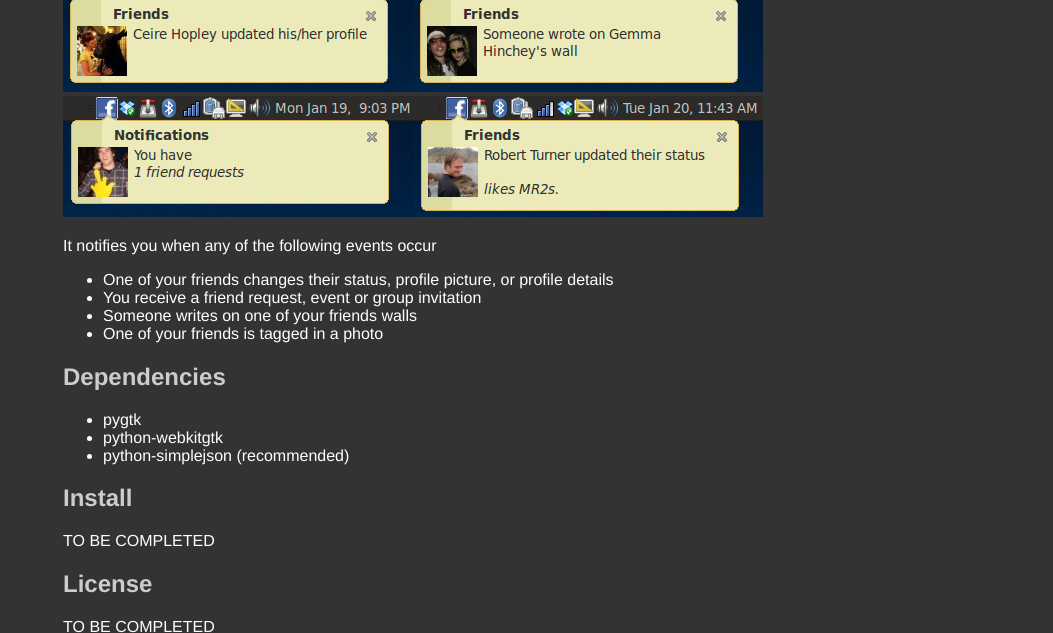
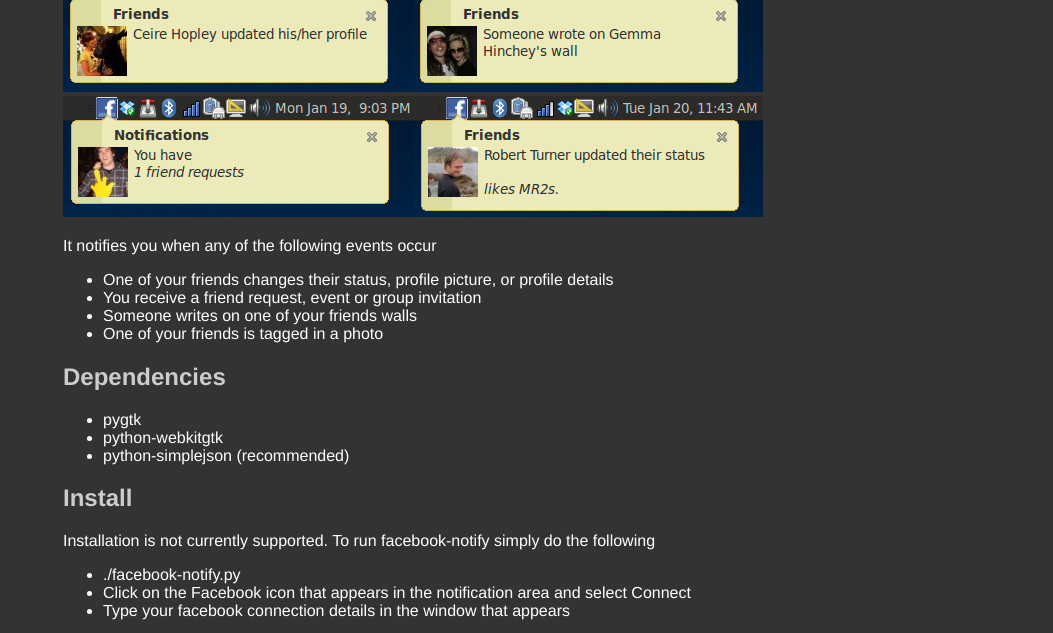
Before and after one commit to nzjrs/facebook-notify, a plain HTML site: page index.html in a window 1280 px wide. Shown: the part 322-955 px from the top of the page, without its empty margins (227-1280 px from the left). Drawn offline with Linux system fonts and the light colour scheme.

Commit message:
Clarify installation and license

```diff
--- a/index.html
+++ b/index.html
@@ -69,10 +69,16 @@
     </ul></p>
 
     <h2>Install</h2>
-    <p>TO BE COMPLETED</p>
+    <p>Installation is not currently supported. To run facebook-notify simply do the following
+    <ul>
+        <li>./facebook-notify.py</li>
+        <li>Click on the Facebook icon that appears in the notification area and select Connect</li>
+        <li>Type your facebook connection details in the window that appears</li>
+    </ul>
+    </p>
 
     <h2>License</h2>
-    <p>TO BE COMPLETED</p>
+    <p>GPLv3</p>
 
     <h2>Authors</h2>
     <p>John Stowers (john.stowers@gmail.com)
```
